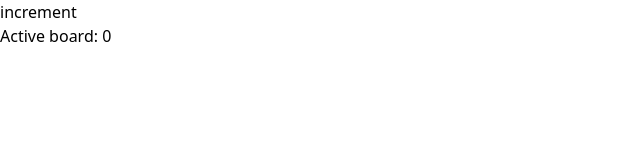
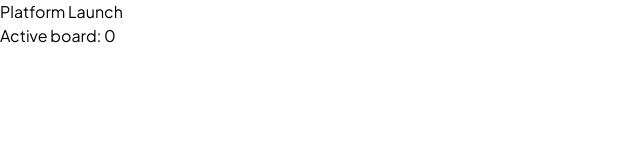
Before and after one commit to Mohamad-Ilham-Ramadhan/kanban-vue, a Vue app: page / in a window 1280 px wide. Shown: the top 160 px of the page, without its empty margins (0-640 px from the left). Built offline with nearby package versions, Linux system fonts and the light colour scheme.

Commit message:
setup font

```diff
--- a/index.html
+++ b/index.html
@@ -5,6 +5,9 @@
     <link rel="icon" href="/favicon.ico">
     <meta name="viewport" content="width=device-width, initial-scale=1.0">
     <title>Vite App</title>
+    <link rel="preconnect" href="https://fonts.googleapis.com">
+    <link rel="preconnect" href="https://fonts.gstatic.com" crossorigin>
+    <link href="https://fonts.googleapis.com/css2?family=Plus+Jakarta+Sans:wght@400;500;600;700&display=swap" rel="stylesheet">
   </head>
   <body>
     <div id="app"></div>
--- a/src/App.vue
+++ b/src/App.vue
@@ -7,7 +7,7 @@
 </script>
 
 <template>
-   <button @click="store.increment()">increment</button>
+   <button @click="store.increment()">Platform Launch</button>
    <div>Active board: {{ store.activeBoard }}</div>
 </template>
 
--- a/src/assets/main.css
+++ b/src/assets/main.css
@@ -1 +1,5 @@
 @import './base.css';
+
+body {
+  font-family: 'Plus Jakarta Sans';
+}
--- a/vite.config.js
+++ b/vite.config.js
@@ -12,5 +12,8 @@
     alias: {
       '@': fileURLToPath(new URL('./src', import.meta.url))
     }
+  },
+  server: {
+    port: 8080
   }
 })
```
